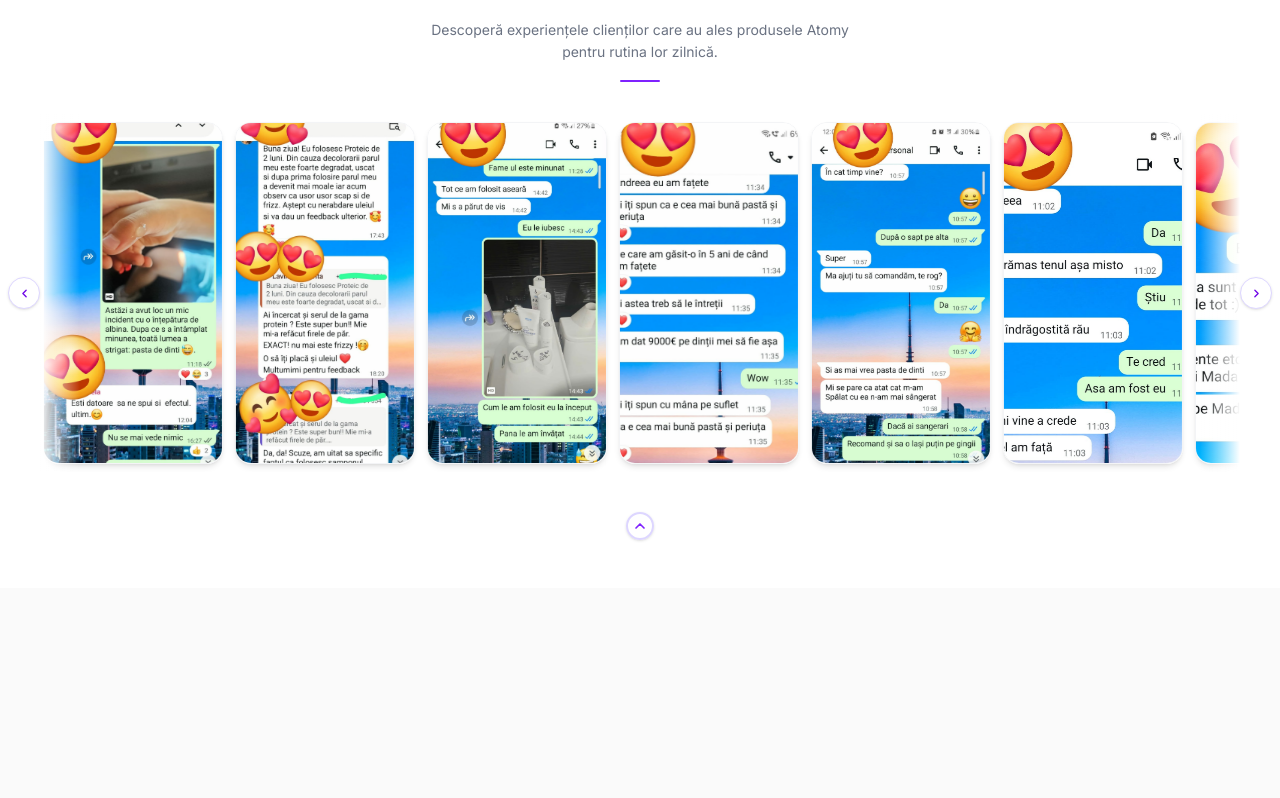
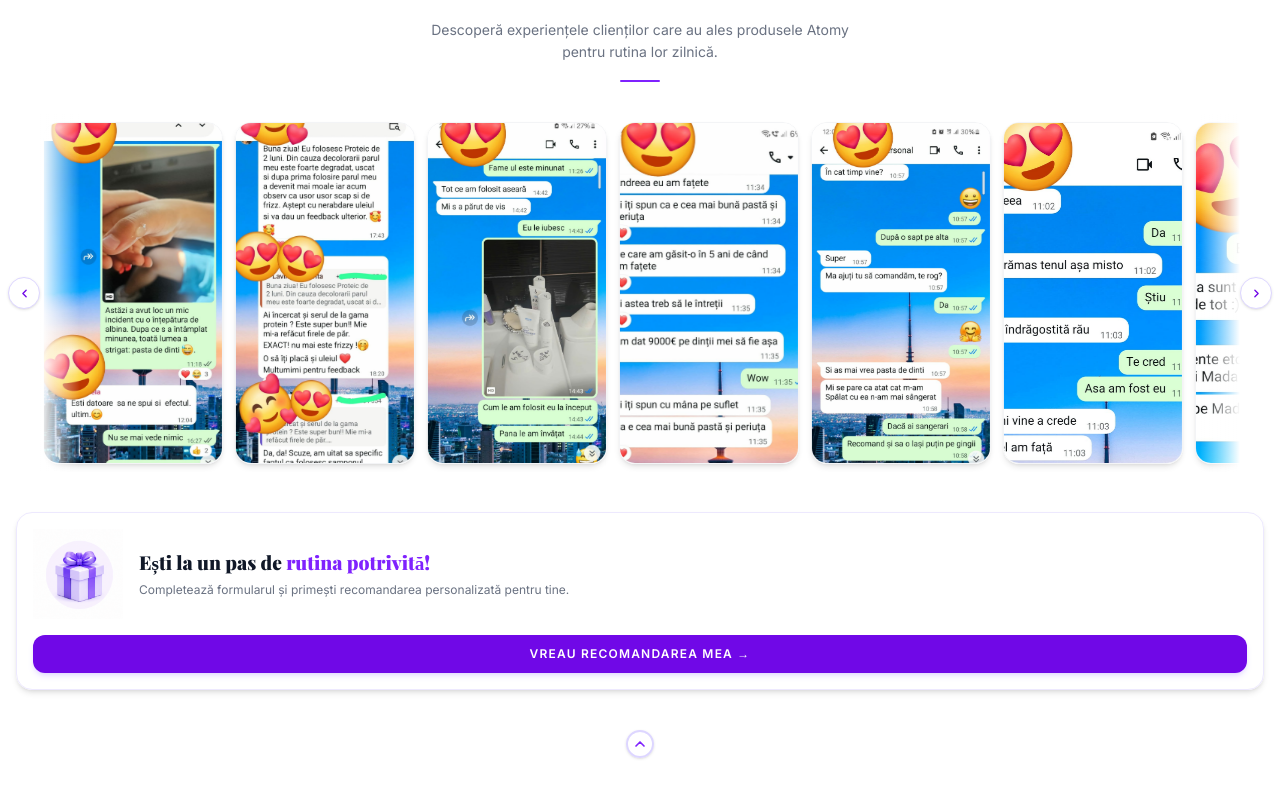
Before and after one commit to radu-bordea/NORDFLASH-Atomy, a Next.js app: page / in a window 1280 px wide. Shown: the part 3331-4129 px from the top of the page. Before the commit the page ends 3919 px from the top, so only its background shows below. Built offline with nearby package versions, Linux system fonts and the light colour scheme; no server answers.

Commit message:
add button to testimonial

```diff
--- a/components/Hero.tsx
+++ b/components/Hero.tsx
@@ -7,7 +7,7 @@
 import PrivacyModal from "./Privacymodal";
 
 // ← schimbă cu numărul real
-const WHATSAPP_NUMBER = "40720367609";
+const WHATSAPP_NUMBER = "40728444438";
 
 export default function Hero() {
   const [form, setForm] = useState({ name: "", prenume: "", email: "", phone: "" });
--- a/components/Testimonials.tsx
+++ b/components/Testimonials.tsx
@@ -12,6 +12,8 @@
   { id: 6, img: "/assets/images/s6.jpg" },
   { id: 7, img: "/assets/images/s7.jpg" },
   { id: 8, img: "/assets/images/s8.jpg" },
+  { id: 9, img: "/assets/images/s9.jpg" },
+  { id: 10, img: "/assets/images/s10.jpg" },
 ];
 
 const CARD_WIDTH = 180;
@@ -35,12 +37,13 @@
       lastTimeRef.current = time;
       if (!isPaused) {
         offsetRef.current -= SPEED * delta;
-        if (Math.abs(offsetRef.current) >= setWidth) offsetRef.current += setWidth;
+        if (Math.abs(offsetRef.current) >= setWidth)
+          offsetRef.current += setWidth;
         trackRef.current.style.transform = `translateX(${offsetRef.current}px)`;
       }
       rafRef.current = requestAnimationFrame(animate);
     },
-    [isPaused, setWidth]
+    [isPaused, setWidth],
   );
 
   useEffect(() => {
@@ -57,28 +60,30 @@
   };
 
   return (
-    <section id="testimoniale" className="w-full bg-white py-12 overflow-hidden">
-
+    <section
+      id="testimoniale"
+      className="w-full bg-white py-12 overflow-hidden"
+    >
       {/* Header */}
       <div className="text-center px-5 mb-8">
         <p className="text-violet-600 font-black text-[11px] tracking-widest uppercase mb-2">
           Ce spun clienții
         </p>
-        <h2 className="font-display font-black text-gray-900 leading-tight mb-3"
-            style={{ fontSize: "clamp(1.8rem, 5vw, 2.8rem)" }}>
+        <h2
+          className="font-display font-black text-gray-900 leading-tight mb-3"
+          style={{ fontSize: "clamp(1.8rem, 5vw, 2.8rem)" }}
+        >
           Rezultate <span className="text-violet-600">reale</span>
         </h2>
         <p className="text-gray-500 text-[14px] max-w-md mx-auto leading-relaxed">
-          Descoperă experiențele clienților care au ales produsele Atomy
-          pentru rutina lor zilnică.
+          Descoperă experiențele clienților care au ales produsele Atomy pentru
+          rutina lor zilnică.
         </p>
         <div className="w-10 h-[2px] bg-violet-600 rounded-full mx-auto mt-4" />
       </div>
 
-
       {/* Arrows + track */}
       <div className="flex items-center w-full">
-
         {/* Left arrow */}
         <button
           onClick={() => slide("left")}
@@ -87,8 +92,16 @@
                      bg-white border border-violet-200 text-violet-700 shadow-sm
                      hover:bg-violet-50 transition-all duration-200 active:scale-95 z-20"
         >
-          <svg width="13" height="13" viewBox="0 0 24 24" fill="none"
-               stroke="currentColor" strokeWidth="2.5" strokeLinecap="round" strokeLinejoin="round">
+          <svg
+            width="13"
+            height="13"
+            viewBox="0 0 24 24"
+            fill="none"
+            stroke="currentColor"
+            strokeWidth="2.5"
+            strokeLinecap="round"
+            strokeLinejoin="round"
+          >
             <polyline points="15 18 9 12 15 6" />
           </svg>
         </button>
@@ -102,11 +115,15 @@
           onTouchEnd={() => setIsPaused(false)}
         >
           {/* Left fade */}
-          <div className="absolute left-0 top-0 bottom-0 w-10 z-10 pointer-events-none
-                          bg-gradient-to-r from-white to-transparent" />
+          <div
+            className="absolute left-0 top-0 bottom-0 w-10 z-10 pointer-events-none
+                          bg-gradient-to-r from-white to-transparent"
+          />
           {/* Right fade */}
-          <div className="absolute right-0 top-0 bottom-0 w-10 z-10 pointer-events-none
-                          bg-gradient-to-l from-white to-transparent" />
+          <div
+            className="absolute right-0 top-0 bottom-0 w-10 z-10 pointer-events-none
+                          bg-gradient-to-l from-white to-transparent"
+          />
 
           <div
             ref={trackRef}
@@ -144,12 +161,62 @@
                      bg-white border border-violet-200 text-violet-700 shadow-sm
                      hover:bg-violet-50 transition-all duration-200 active:scale-95 z-20"
         >
-          <svg width="13" height="13" viewBox="0 0 24 24" fill="none"
-               stroke="currentColor" strokeWidth="2.5" strokeLinecap="round" strokeLinejoin="round">
+          <svg
+            width="13"
+            height="13"
+            viewBox="0 0 24 24"
+            fill="none"
+            stroke="currentColor"
+            strokeWidth="2.5"
+            strokeLinecap="round"
+            strokeLinejoin="round"
+          >
             <polyline points="9 18 15 12 9 6" />
           </svg>
         </button>
       </div>
+
+{/* ── CTA Banner ── */}
+<div className="mx-4 mt-10 rounded-2xl overflow-hidden border border-violet-100 shadow-md">
+  <div className="flex items-center gap-4 p-4">
+
+    {/* Gift image */}
+    <div className="relative shrink-0" style={{ width: "90px", height: "90px" }}>
+      <Image
+        src="/assets/images/gift.png"
+        alt="Cadou"
+        fill
+        className="object-contain"
+        sizes="90px"
+      />
+    </div>
+
+    {/* Text */}
+    <div className="flex flex-col gap-2 flex-1">
+      <p className="font-display font-black text-gray-900 leading-tight"
+         style={{ fontSize: "clamp(0.95rem, 3vw, 1.2rem)" }}>
+        Ești la un pas de{" "}
+        <span className="text-violet-600">rutina potrivită!</span>
+      </p>
+      <p className="text-gray-500 text-[12px] leading-snug">
+        Completează formularul și primești recomandarea personalizată pentru tine.
+      </p>
+    </div>
+  </div>
+
+  {/* Button — outside flex so full width */}
+  <div className="px-4 pb-4">
+    <button
+      onClick={() => document.getElementById("contact-form")?.scrollIntoView({ behavior: "smooth" })
+        ?? window.scrollTo({ top: 0, behavior: "smooth" })}
+      className="w-full py-2.5 rounded-xl font-black text-white text-[12px]
+                 uppercase tracking-widest bg-violet-700 hover:bg-violet-800
+                 transition-all duration-200 shadow-md shadow-violet-300/40"
+    >
+      Vreau Recomandarea Mea →
+    </button>
+  </div>
+</div>
 
       {/* Back to top */}
       <div className="flex justify-center mt-10">
@@ -159,13 +226,20 @@
                      text-violet-600 hover:bg-violet-50 hover:border-violet-400
                      transition-all duration-200 shadow-sm"
         >
-          <svg width="16" height="16" viewBox="0 0 24 24" fill="none"
-               stroke="currentColor" strokeWidth="2.5" strokeLinecap="round" strokeLinejoin="round">
+          <svg
+            width="16"
+            height="16"
+            viewBox="0 0 24 24"
+            fill="none"
+            stroke="currentColor"
+            strokeWidth="2.5"
+            strokeLinecap="round"
+            strokeLinejoin="round"
+          >
             <polyline points="18 15 12 9 6 15" />
           </svg>
         </button>
       </div>
-
     </section>
   );
 }
```
Also changed, not shown: public/assets/images/s10.jpg (added), public/assets/images/s9.jpg (added).
